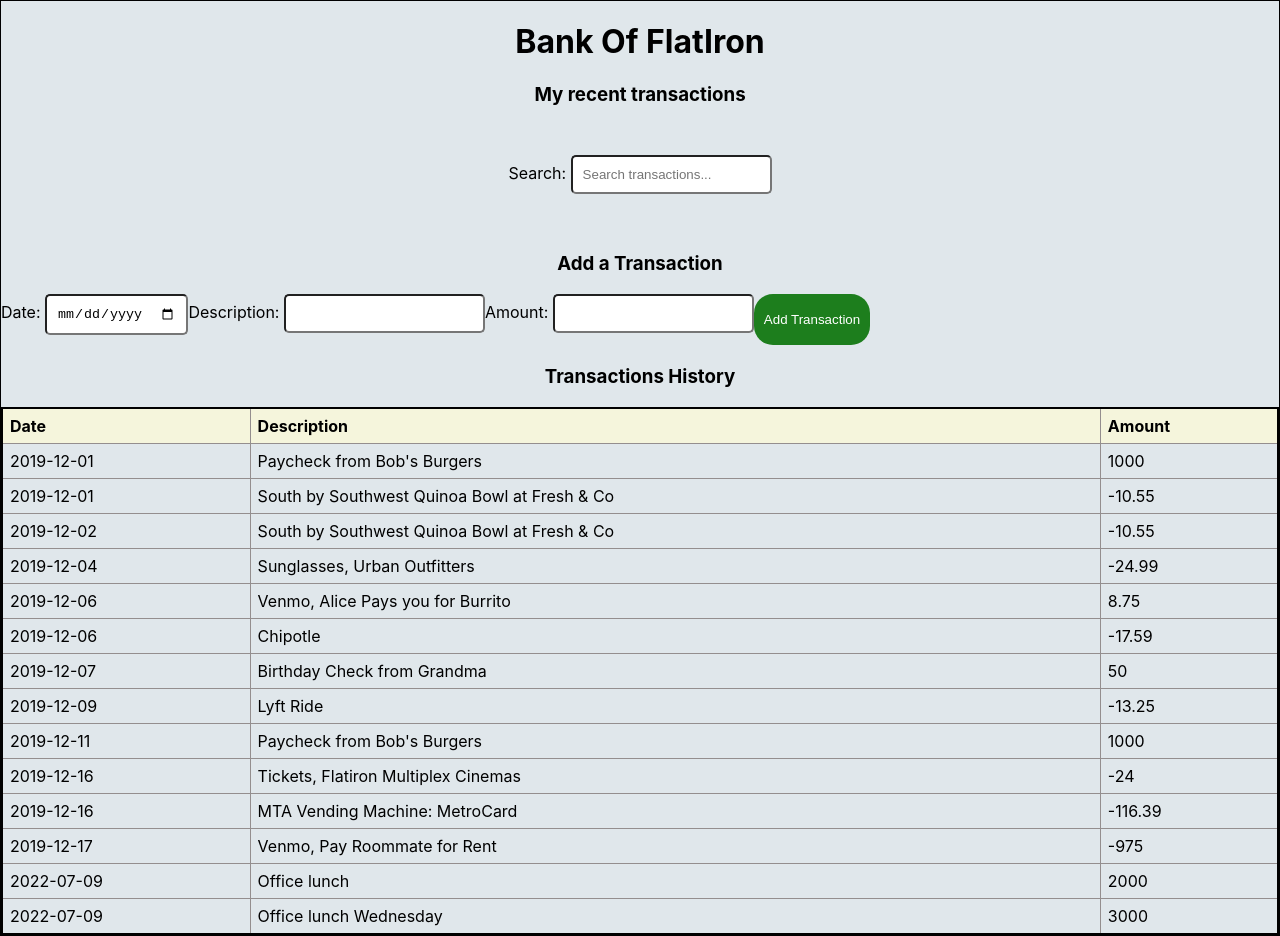
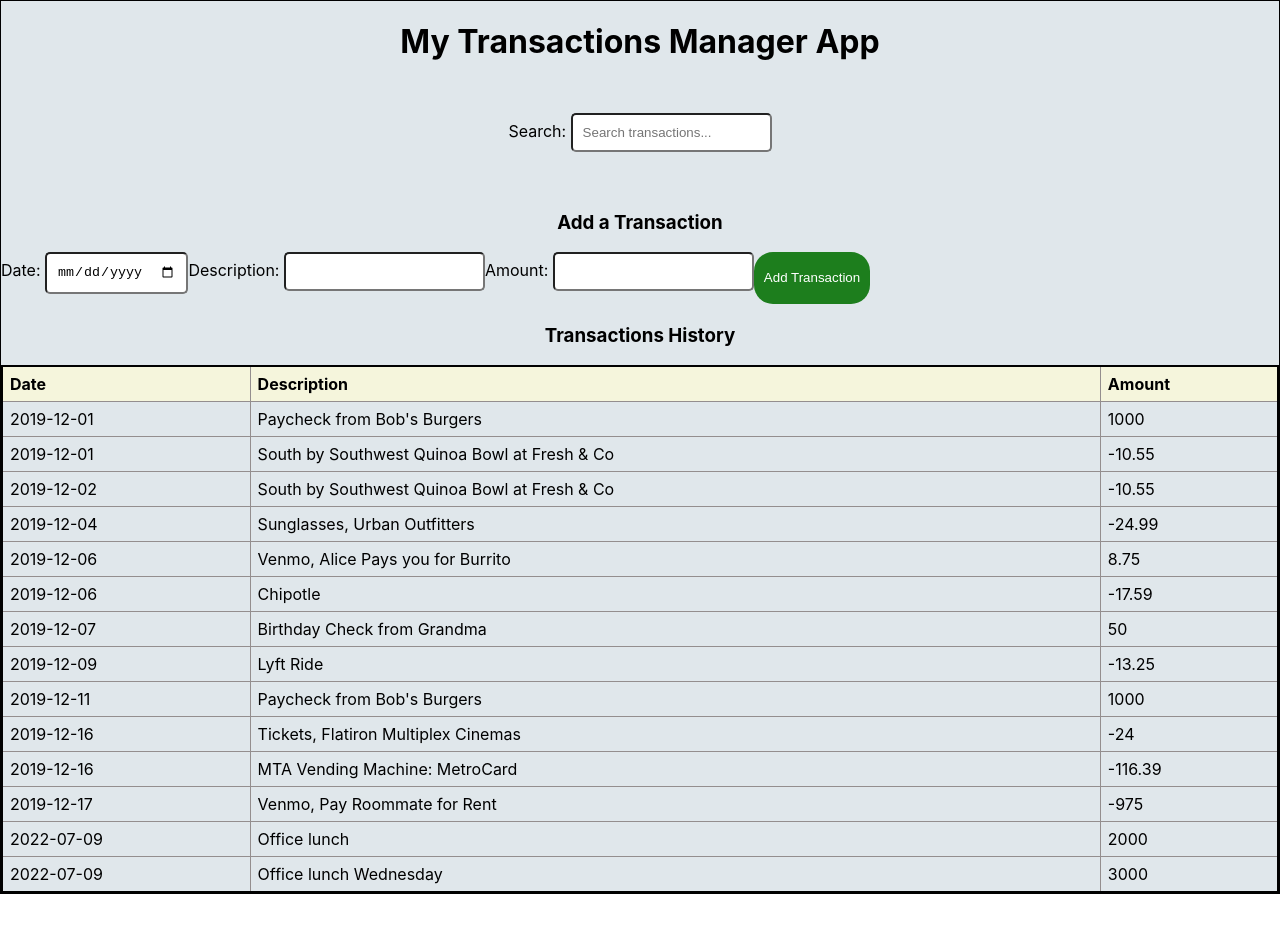
Before and after one commit to BrendahKiragu/brendah-week-1-code-challenge-bank-transaction-app, a React (Create React App) app: page / in a window 1280 px wide. After the commit the page ends 894 px from the top, so only its background shows below. Built offline with nearby package versions, Linux system fonts and the light colour scheme; data requests are answered from the project's data file.

Commit message:
changes header title

```diff
--- a/src/components/Header.js
+++ b/src/components/Header.js
@@ -1,11 +1,9 @@
 import React from "react";
 
 function Header () {
-
-  return (
+    return (
     <div>
-      <h1>Bank Of FlatIron</h1>
-      <h3>My recent transactions</h3>
+      <h1>My Transactions Manager App</h1>
     </div>
   )
 }
```
